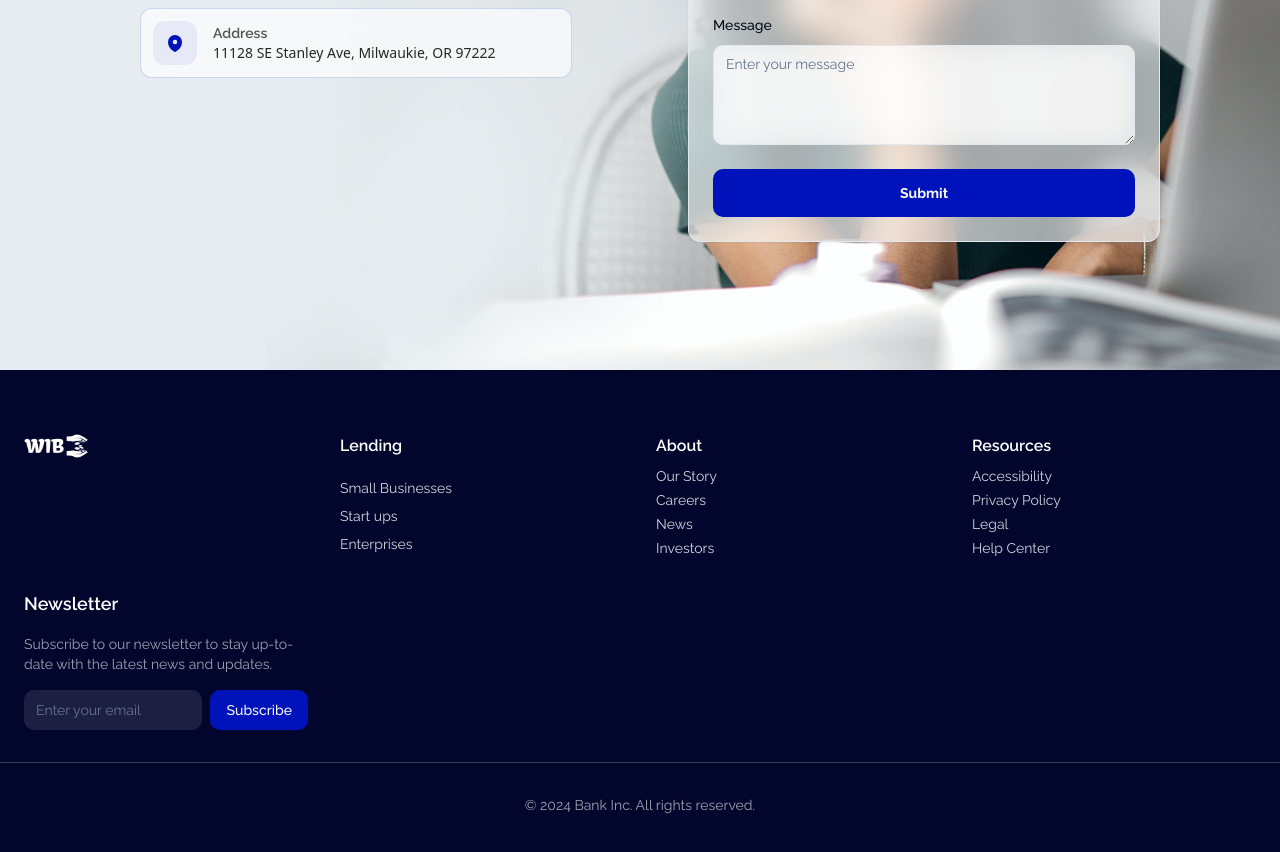
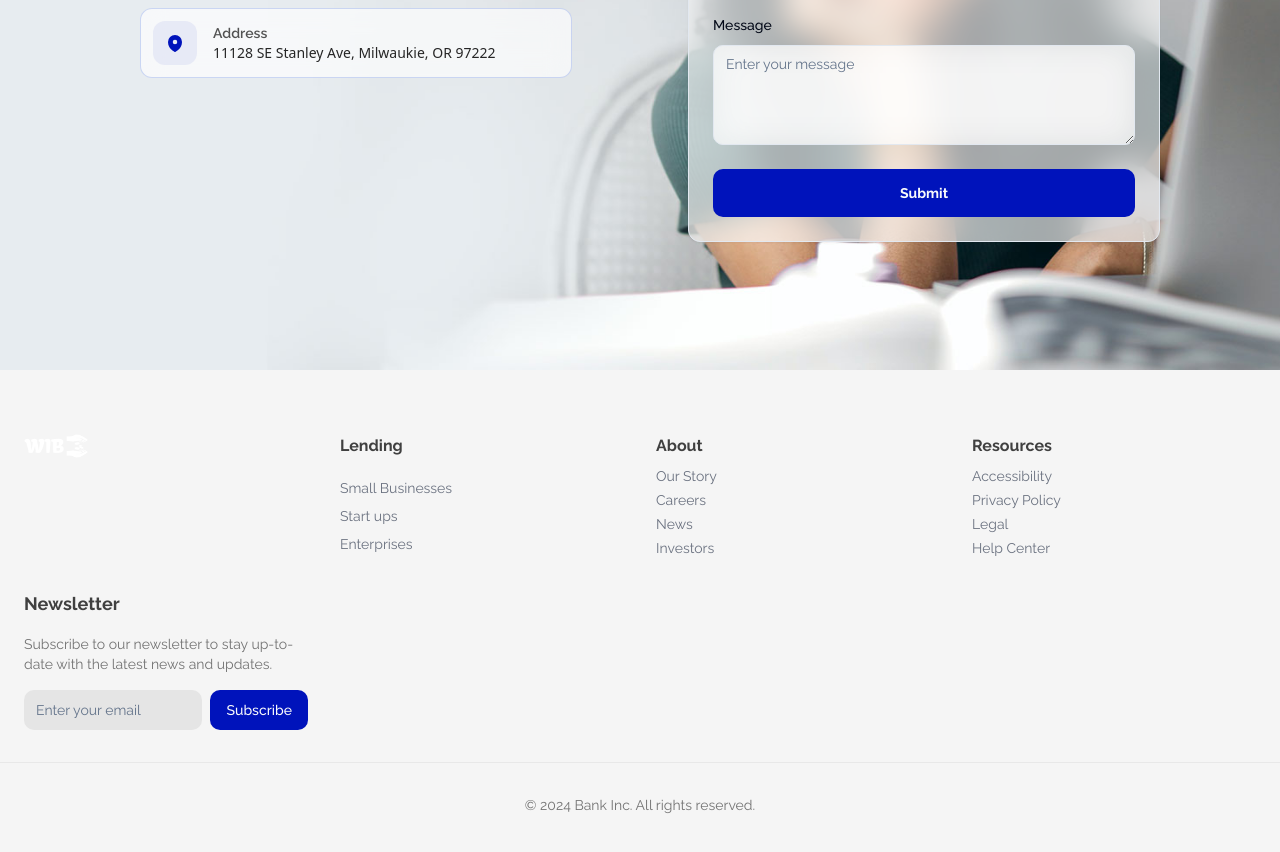
Before and after one commit to samie105/brokerwalesref, a Next.js app: page /contact in a window 1280 px wide. Shown: the part 498-1350 px from the top of the page. Built offline with nearby package versions, Linux system fonts and the light colour scheme.

Commit message:
Home: Fixed contact section and made footer weird

```diff
--- a/components/main/Flight/Flight.tsx
+++ b/components/main/Flight/Flight.tsx
@@ -7,7 +7,7 @@ export default function Flight() {
   const colors = useColors();
   return (
     <section className=" py-12 md:px-12 lg:px-28 px-5  w-full h-full relative overflow-hidden">
-      <div className="overlay absolute top-0 left-0 bg-black/80 opacity-80/ md:bg-gradient-to-r md:from-black/50 md:via-black md:to-black opacity-80/ w-full h-full z-20"></div>
+      <div className="overlay absolute top-0 left-0 bg-gradient-to-tr from-black/70 via-black/95 to-black  md:bg-gradient-to-r md:from-black/50 md:via-black md:to-black w-full h-full z-20"></div>
       <div className="absolute z-30 right-0 top-0 md:top-5 text-neutral-800/60">
         <svg
           xmlns="http://www.w3.org/2000/svg"
--- a/components/main/Footer/Footer.tsx
+++ b/components/main/Footer/Footer.tsx
@@ -9,7 +9,7 @@ import { useColors } from "@/context/colorContext";
 export default function Footer() {
   const colors = useColors();
   return (
-    <footer className="bg-[#02062d] text-white py-12 md:py-16">
+    <footer className="bg-neutral-100 text-white py-12 md:py-16">
       <div className="container mx-auto px-4 md:px-6 grid grid-cols-2 md:grid-cols-4 gap-8">
         <div className="flex flex-col items-start">
           <Image
@@ -21,25 +21,25 @@ export default function Footer() {
           />
         </div>
         <div className="grid gap-2">
-          <h4 className="text- font-semibold">Lending</h4>
+          <h4 className="text- font-bold text-neutral-700">Lending</h4>
           <div className="grid gap-1">
             <Link
               href="#"
-              className="text-gray-300 hover:text-white text-sm"
+              className="text-gray-500 hover:underline text-sm"
               prefetch={false}
             >
               Small Businesses
             </Link>
             <Link
               href="#"
-              className="text-gray-300 hover:text-white text-sm"
+              className="text-gray-500 hover:underline text-sm"
               prefetch={false}
             >
               Start ups
             </Link>
             <Link
               href="#"
-              className="text-gray-300 hover:text-white text-sm"
+              className="text-gray-500 hover:underline text-sm"
               prefetch={false}
             >
               Enterprises
@@ -47,32 +47,32 @@ export default function Footer() {
           </div>
         </div>
         <div className="grid gap-2">
-          <h4 className="text- font-semibold">About</h4>
+          <h4 className="ext- font-bold text-neutral-700">About</h4>
           <div className="grid gap-1">
             <Link
               href="#"
-              className="text-gray-300 hover:text-white text-sm"
+              className="text-gray-500 hover:underline text-sm"
               prefetch={false}
             >
               Our Story
             </Link>
             <Link
               href="#"
-              className="text-gray-300 hover:text-white text-sm"
+              className="text-gray-500 hover:underline text-sm"
               prefetch={false}
             >
               Careers
             </Link>
             <Link
               href="#"
-              className="text-gray-300 hover:text-white text-sm"
+              className="text-gray-500 hover:underline text-sm"
               prefetch={false}
             >
               News
             </Link>
             <Link
               href="#"
-              className="text-gray-300 hover:text-white text-sm"
+              className="text-gray-500 hover:underline text-sm"
               prefetch={false}
             >
               Investors
@@ -80,39 +80,39 @@ export default function Footer() {
           </div>
         </div>
         <div className="grid gap-2">
-          <h4 className="text- font-semibold">Resources</h4>
+          <h4 className="ext- font-bold text-neutral-700">Resources</h4>
           <div className="grid gap-1">
             <Link
               href="#"
-              className="text-gray-300 hover:text-white text-sm"
+              className="text-gray-500 hover:underline text-sm"
               prefetch={false}
             >
               Accessibility
             </Link>
             <Link
               href="#"
-              className="text-gray-300 hover:text-white text-sm"
+              className="text-gray-500 hover:underline text-sm"
               prefetch={false}
             >
               Privacy Policy
             </Link>
             <Link
               href="#"
-              className="text-gray-300 hover:text-white text-sm"
+              className="text-gray-500 hover:underline text-sm"
               prefetch={false}
             >
               Legal
             </Link>
             <Link
               href="#"
-              className="text-gray-300 hover:text-white text-sm"
+              className="text-gray-500 hover:underline text-sm"
               prefetch={false}
             >
               Help Center
             </Link>
             {/* <Link
               href="#"
-              className="text-gray-300 hover:text-white flex justify-center items-center gap-2"
+              className="text-gray-500 hover:underline flex justify-center items-center gap-2"
               prefetch={false}
             >
               Help Center
@@ -121,8 +121,8 @@ export default function Footer() {
           </div>
         </div>
         <div className="grid gap-4 w-full">
-          <h4 className="text-lg font-semibold">Newsletter</h4>
-          <p className="text-gray-400 text-sm">
+          <h4 className="text-lg font-bold text-neutral-700">Newsletter</h4>
+          <p className="text-neutral-500 text-sm">
             Subscribe to our newsletter to stay up-to-date with the latest news
             and updates.
           </p>
@@ -130,7 +130,7 @@ export default function Footer() {
             <Input
               type="email"
               placeholder="Enter your email"
-              className="flex-1 bg-white/10 /border-gray-700 text-white border-0"
+              className="flex-1 bg-neutral-200 border-neutral-500/10 border-none text-neutral-700"
             />
             <Button type="submit" style={{ background: colors.defaultblue }}>
               Subscribe
@@ -138,7 +138,7 @@ export default function Footer() {
           </form>
         </div>
       </div>
-      <div className="mt-8 border-t border-gray-700 pt-8 text-center text-sm text-gray-400">
+      <div className="mt-8 border-t border-neutral-500/10 pt-8 text-center text-sm text-neutral-500">
         &copy; 2024 Bank Inc. All rights reserved.
       </div>
     </footer>
--- a/components/main/support-contact/SupportInfo.tsx
+++ b/components/main/support-contact/SupportInfo.tsx
@@ -37,14 +37,8 @@ export default function SupportInfo() {
       </div>
       <div className="contacts  mt-7">
         <div className="intText mt-3 font-semibold">Reach out to us</div>
-        <div className="email flex items-center gap-x-4 mt-3 border border-blue-700/20 rounded-xl p-3">
-          <div
-            className="p-3 rounded-xl"
-            style={{
-              background: colors.defaultblue + "10",
-              color: colors.defaultblue,
-            }}
-          >
+        <div className="email flex items-center gap-x-4 mt-3 bg-neutral-50 rounded-xl p-3">
+          <div className="p-3 rounded-xl bg-base-color/5 text-base-color/80">
             {" "}
             <svg
               xmlns="http://www.w3.org/2000/svg"
@@ -61,19 +55,13 @@ export default function SupportInfo() {
             <div className="first font-semibold text-sm text-neutral-600">
               Email
             </div>
-            <div className="second  text-neutral-800 text-sm">
+            <div className="second  text-neutral-500 font-medium text-sm">
               Support@wilsonbank.com
             </div>
           </div>
         </div>{" "}
-        <div className="phone flex items-center gap-x-4 mt-5 border border-blue-700/20 rounded-xl p-3">
-          <div
-            className="p-3 rounded-xl bg-green-100 text-green-600"
-            style={{
-              background: colors.defaultblue + "10",
-              color: colors.defaultblue,
-            }}
-          >
+        <div className="phone flex items-center gap-x-4 mt-3 bg-neutral-50 rounded-xl p-3">
+          <div className="p-3 rounded-xl bg-base-color/5 text-base-color/80">
             {" "}
             <svg
               xmlns="http://www.w3.org/2000/svg"
@@ -93,19 +81,13 @@ export default function SupportInfo() {
             <div className="first font-semibold text-sm text-neutral-600">
               Hotline
             </div>
-            <div className="second font-sans text-neutral-800 text-sm">
+            <div className="second font-sans text-neutral-500 font-medium text-sm">
               +1 (254) 5477
             </div>
           </div>
         </div>
-        <div className="phone flex items-center gap-x-4 mt-5 border border-blue-700/20 rounded-xl p-3">
-          <div
-            className="p-3 rounded-xl bg-cyan-100 text-cyan-600"
-            style={{
-              background: colors.defaultblue + "10",
-              color: colors.defaultblue,
-            }}
-          >
+        <div className="add flex items-center gap-x-4 mt-3 bg-neutral-50 rounded-xl p-3">
+          <div className="p-3 rounded-xl bg-base-color/5 text-base-color/80">
             {" "}
             <svg
               xmlns="http://www.w3.org/2000/svg"
@@ -125,7 +107,7 @@ export default function SupportInfo() {
             <div className="first font-semibold text-sm text-neutral-600">
               Address
             </div>
-            <div className="second font-sans text-neutral-800 text-sm">
+            <div className="second font-sans text-neutral-500 font-medium text-sm">
               11128 SE Stanley Ave, Milwaukie, OR 97222
             </div>
           </div>
```
Also changed, not shown: components/main/support-contact/ContactForm.tsx (+80 -8 lines).
